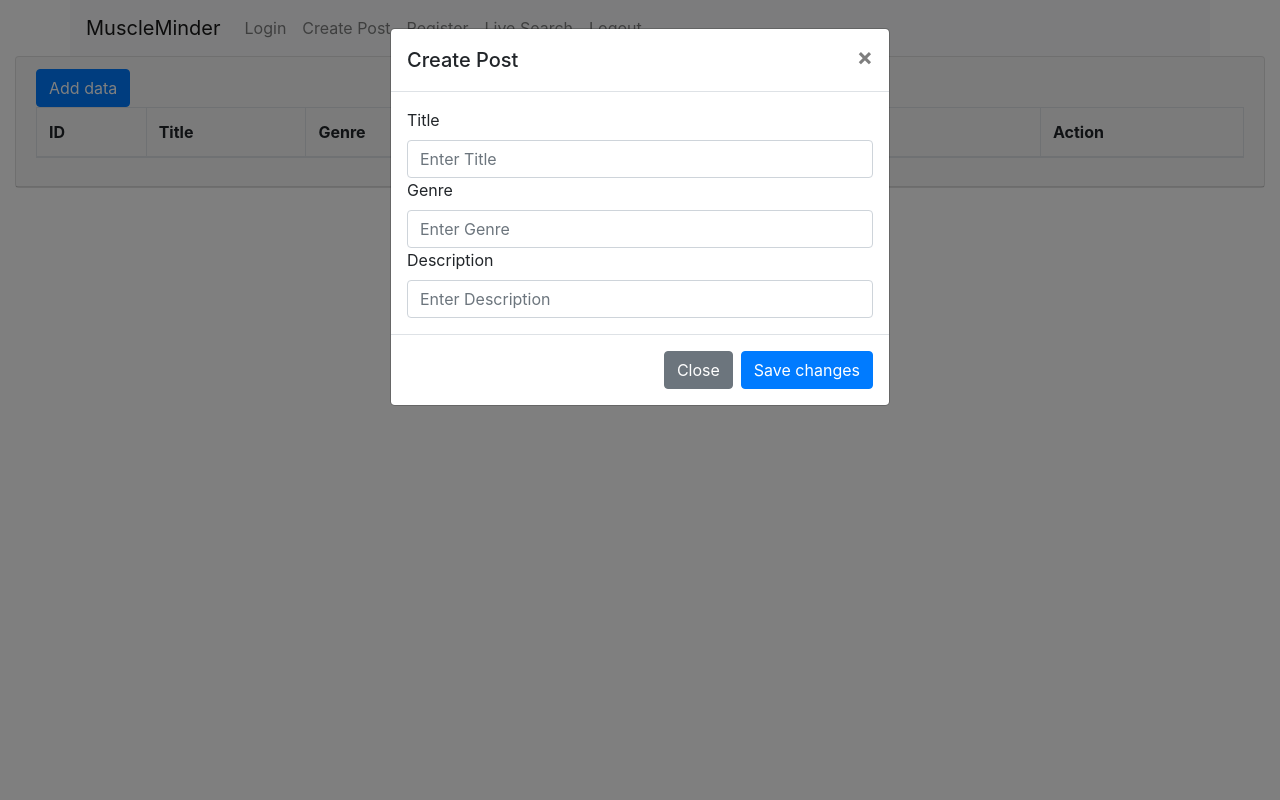
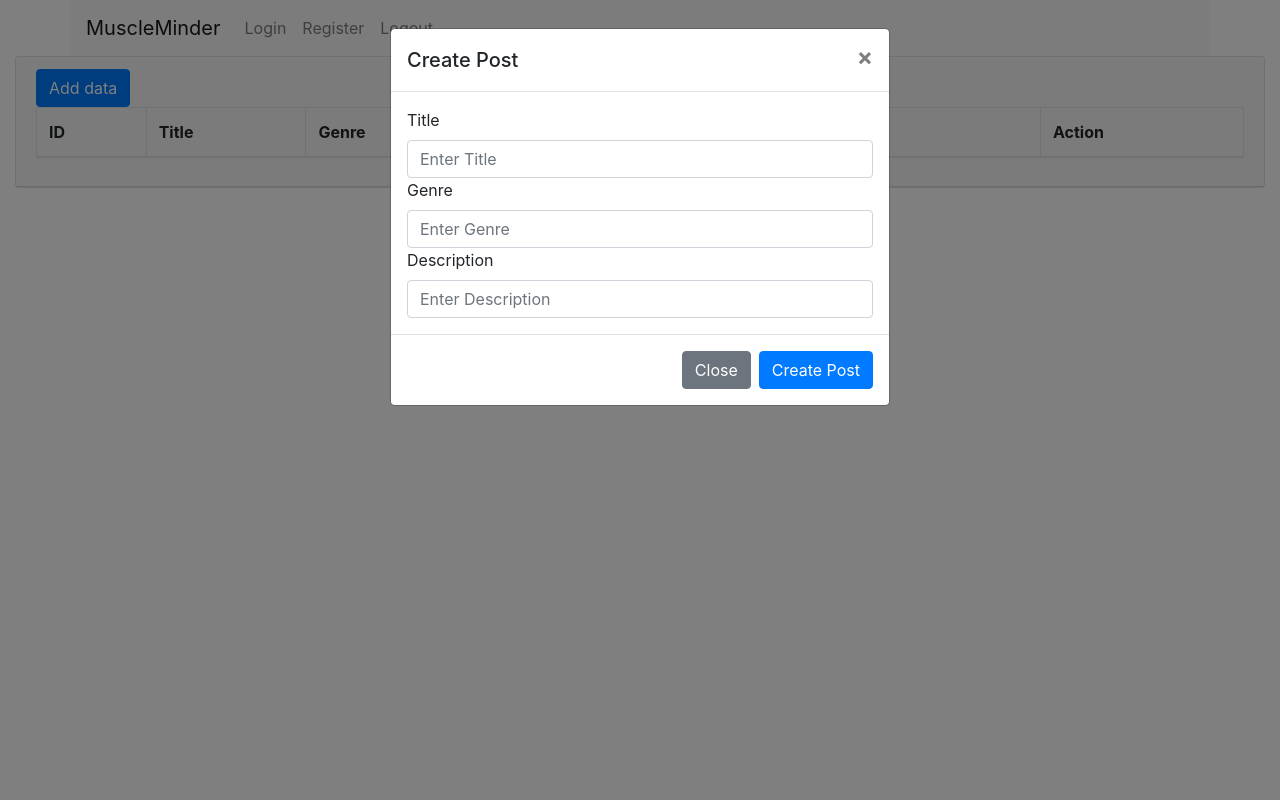
Before and after one commit to kamilgru/web, a CodeIgniter 4 app: template app/Views/home.php in a window 1280 px wide, after a click on "Add data". Run offline with PHP 8.4 and a stand-in for CodeIgniter, Linux system fonts and the light colour scheme; the template is opened without the code that fills it, so the values that code supplies are empty; some libraries are stand-ins or nearby versions.

Commit message:
cleaned up some work
cleaned up some work

```diff
--- a/app/Config/Routes.php
+++ b/app/Config/Routes.php
@@ -14,12 +14,9 @@ $routes->group('admin', static function($routes){
 			$routes->get('logout','AdminController::logoutHandler',['as'=>'admin.logout']);
 			$routes->post('home','AdminController::index', ['as'=>'admin.home']);
 
-
-		$routes->get('new-post','AdminController::addPost');
-		$routes->post('add', 'AdminController::store');
 		$routes->add('register', 'RegController::index');
 		$routes->get('search', 'AdminController::search');
-		//$routes->get('home','AdminController::index');
+		$routes->get('home','AdminController::index');
 		$routes->get('home/getdata','AdminController::fetch');
 		$routes->post('home/store', 'AdminController::store');
 		$routes->post('home/edit', 'AdminController::edit');
--- a/app/Controllers/AdminController.php
+++ b/app/Controllers/AdminController.php
@@ -14,7 +14,7 @@ class AdminController extends BaseController
 
 	public function logoutHandler(){
 		CIAuth::forget();
-		return redirect()->route('admin.login.form')->with('fail','you are logged out');
+		return redirect()->route('admin.login.form')->with('fail','You Are Logged Out');
 	}
 
 	public function addPost()
@@ -31,7 +31,7 @@ class AdminController extends BaseController
 		'description' => $this->request->getPost('description')
 		];
 		$post->save($data);
-		$data = ['status'=>'data inserted'];
+		$data = ['status'=>'Data Inserted'];
 		return $this->response->setJSON($data);
 	}
 
@@ -60,7 +60,7 @@ class AdminController extends BaseController
 			'description' => $this->request->getPost('description')
 		];
 		$edit->update($id, $data);
-		$message = ['status' => 'updated successfully'];
+		$message = ['status' => 'Updated Successfully'];
 		return $this->response->setJSON($message);
 	}
 
--- a/app/Views/auth.php
+++ b/app/Views/auth.php
@@ -61,9 +61,6 @@
 	   <input class="btn btn-primary float-right mt-2" type="submit" value="Sign In">
 		</form>
 	  	</div>
-
-
-
 	</form>
 	</div>
 </body>
--- a/app/Views/home.php
+++ b/app/Views/home.php
@@ -34,7 +34,7 @@
       </div>
       <div class="modal-footer">
         <button type="button" class="btn btn-secondary" data-dismiss="modal">Close</button>
-        <button type="button" class="btn btn-primary ajaxadd-save">Save changes</button>
+        <button type="button" class="btn btn-primary ajaxadd-save">Create Post</button>
       </div>
     </div>
   </div>
@@ -67,7 +67,7 @@
 	  </div>
       <div class="modal-footer">
         <button type="button" class="btn btn-secondary" data-dismiss="modal">Close</button>
-        <button type="button" class="btn btn-primary ajaxadd-update">Edit changes</button>
+        <button type="button" class="btn btn-primary ajaxadd-update">Edit Changes</button>
       </div>
     </div>
   </div>
--- a/app/Views/template/headers.php
+++ b/app/Views/template/headers.php
@@ -17,13 +17,7 @@
 			<a class="nav-link" href="<?=base_url('admin/login')?>">Login</a>
 		  </li>
 		  <li class="nav-item">
-			<a class="nav-link" href="<?= base_url('admin/new-post')?>">Create Post</a>
-		  </li>
-		  <li class="nav-item">
 			<a class="nav-link" href="<?= base_url('admin/register')?>">Register</a>
-		  </li>
-		  <li class="nav-item">
-			<a class="nav-link" href="<?= base_url('admin/search')?>">Live Search</a>
 		  </li>
 		  <li class="nav-item">
 			<a class="nav-link" href="<?= route_to('admin.logout') ?>">Logout</a>
```
